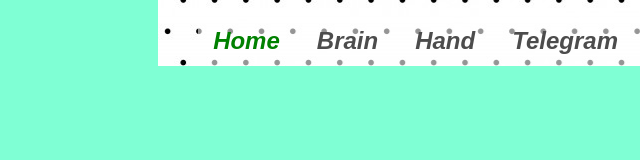
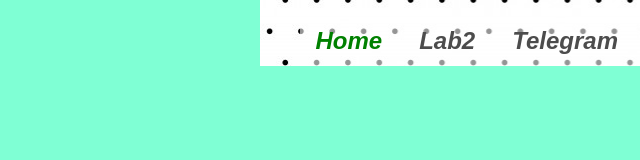
Before and after one commit to ArtemGavr/firstsite, a plain HTML site: page left.html in a window 1280 px wide. Shown: the whole page, without its empty margins (640-1280 px from the left). Drawn offline with Linux system fonts and the light colour scheme.

Commit message:
Add files via upload

```diff
--- a/left.html
+++ b/left.html
@@ -14,8 +14,7 @@
 
       <ul>
         <li><a href="main.html" class="active" target="mainFrame"><span>Home</span></a></li>
-        <li><a href="https://www.livescience.com/29365-human-brain.html" target=_blank><span>Brain</span></a></li>
-        <li><a href="https://en.wikipedia.org/wiki/Hand" target=_blank><span>Hand </span></a></li>
+        <li><a href="lab2.html" target=_blank><span>Lab2</span></a></li>
         <li><a href="https://t.me/Artem_Gavryushenko" target=_blank><span>Telegram</span></a></li>
       </ul>
     </div>
```
Also changed, not shown: index.html (+1 -2 lines).
